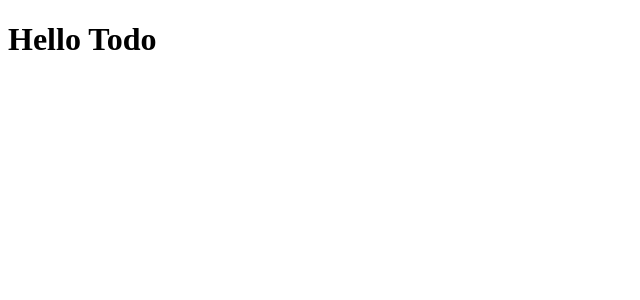
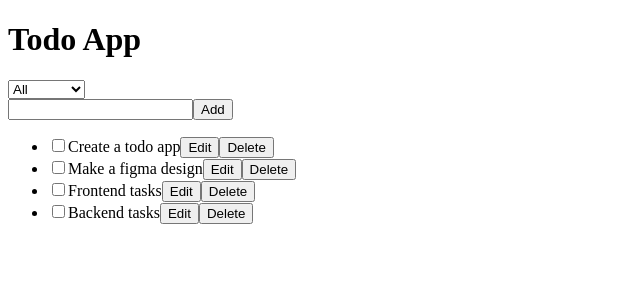
Before and after one commit to Hack-Weekly/sage-giraffe-todo, a React (Vite) app in the folder frontend/: page / in a window 1280 px wide. Shown: the top 300 px of the page, without its empty margins (0-640 px from the left). Built offline with nearby package versions, Linux system fonts and the light colour scheme; the HTML template or start-up script is replaced by a standard one.

Commit message:
Basic skeleton of components

```diff
--- a/frontend/src/App.tsx
+++ b/frontend/src/App.tsx
@@ -1,11 +1,41 @@
-import "./App.css";
+import './App.css'
+import Add from './components/add'
+import Filter from './components/filter'
+import TodoList from './components/todo-list'
 
 function App() {
+
+  const todos = [
+    {
+      id: 1,
+      label: 'Create a todo app',
+      isDone: false,
+    },
+    {
+      id: 2,
+      label: 'Make a figma design',
+      isDone: true,
+    },
+    {
+      id: 3,
+      label: 'Frontend tasks',
+      isDone: false,
+    },
+    {
+      id: 4,
+      label: 'Backend tasks',
+      isDone: false,
+    },
+  ]
+
   return (
     <div className="App">
-      <h1>Hello Todo</h1>
+      <h1>Todo App</h1>
+      <Filter />
+      <Add />
+      <TodoList todos={ todos } />
     </div>
-  );
+  )
 }
 
-export default App;
+export default App
--- /dev/null
+++ b/frontend/src/components/add.tsx
@@ -0,0 +1,8 @@
+const Add = () => (
+    <div>
+        <input type="text" name="new" />
+        <button type="submit">Add</button>
+    </div>
+)
+
+export default Add
--- /dev/null
+++ b/frontend/src/components/check.tsx
@@ -0,0 +1,10 @@
+import React from "react"
+
+type CheckProps = {
+    onChange: () => void,
+}
+const Check: React.FC<CheckProps> = ({ onChange }) => (
+    <input type="checkbox" onChange={ onChange } />
+)
+
+export default Check
--- /dev/null
+++ b/frontend/src/components/delete-button.tsx
@@ -0,0 +1,10 @@
+import React from 'react'
+
+type DeleteButtonProps = {
+    onClick: () => void,
+}
+const DeleteButton: React.FC<DeleteButtonProps> = ({ onClick }) => (
+    <button onClick={ onClick }>Delete</button>
+)
+
+export default DeleteButton
--- /dev/null
+++ b/frontend/src/components/edit-button.tsx
@@ -0,0 +1,10 @@
+import React from 'react'
+
+type EditButtonProps = {
+    onClick: () => void,
+}
+const EditButton: React.FC<EditButtonProps> = ({ onClick }) => (
+    <button onClick={ onClick }>Edit</button>
+)
+
+export default EditButton
--- /dev/null
+++ b/frontend/src/components/filter.tsx
@@ -0,0 +1,9 @@
+const Filter = () => (
+    <select>
+        <option value="all">All</option>
+        <option value="to-do">Not done</option>
+        <option value="done">Done</option>
+    </select>
+)
+
+export default Filter
--- /dev/null
+++ b/frontend/src/components/todo-list.tsx
@@ -0,0 +1,23 @@
+import React from 'react'
+import Todo from './todo'
+
+type TodoListProps = {
+    todos: {
+        id: number,
+        label: string,
+        isDone: boolean,
+    }[],
+}
+const TodoList: React.FC<TodoListProps> = ({ todos }) => (
+    <ul>
+        { todos.map(todo => (
+            <Todo key={ todo.id } { ...todo }
+                onCheck={ () => { console.log(`${ todo.id } checked`) }}
+                onEdit={ () => { console.log(`${ todo.id } edit button clicked`) }}
+                onDelete={ () => { console.log(`${ todo.id } delete button clicked`) }}
+            />
+        ))}
+    </ul>
+)
+
+export default TodoList
--- /dev/null
+++ b/frontend/src/components/todo.tsx
@@ -0,0 +1,22 @@
+import React from 'react'
+import Check from './check'
+import DeleteButton from './delete-button'
+import EditButton from './edit-button'
+
+type TodoProps = {
+    id: number,
+    label: string,
+    isDone: boolean,
+    onCheck: () => void,
+    onEdit: () => void,
+    onDelete: () => void,
+}
+const Todo: React.FC<TodoProps> = ({ id, label, isDone, onCheck, onEdit, onDelete }) => (
+    <li>
+        <Check onChange={ onCheck } />{ label }
+        <EditButton onClick={ onEdit } />
+        <DeleteButton onClick={ onDelete } />
+    </li>
+)
+
+export default Todo
```
Also changed, not shown: 1 other file (tests, documents, lock files or other folders).
